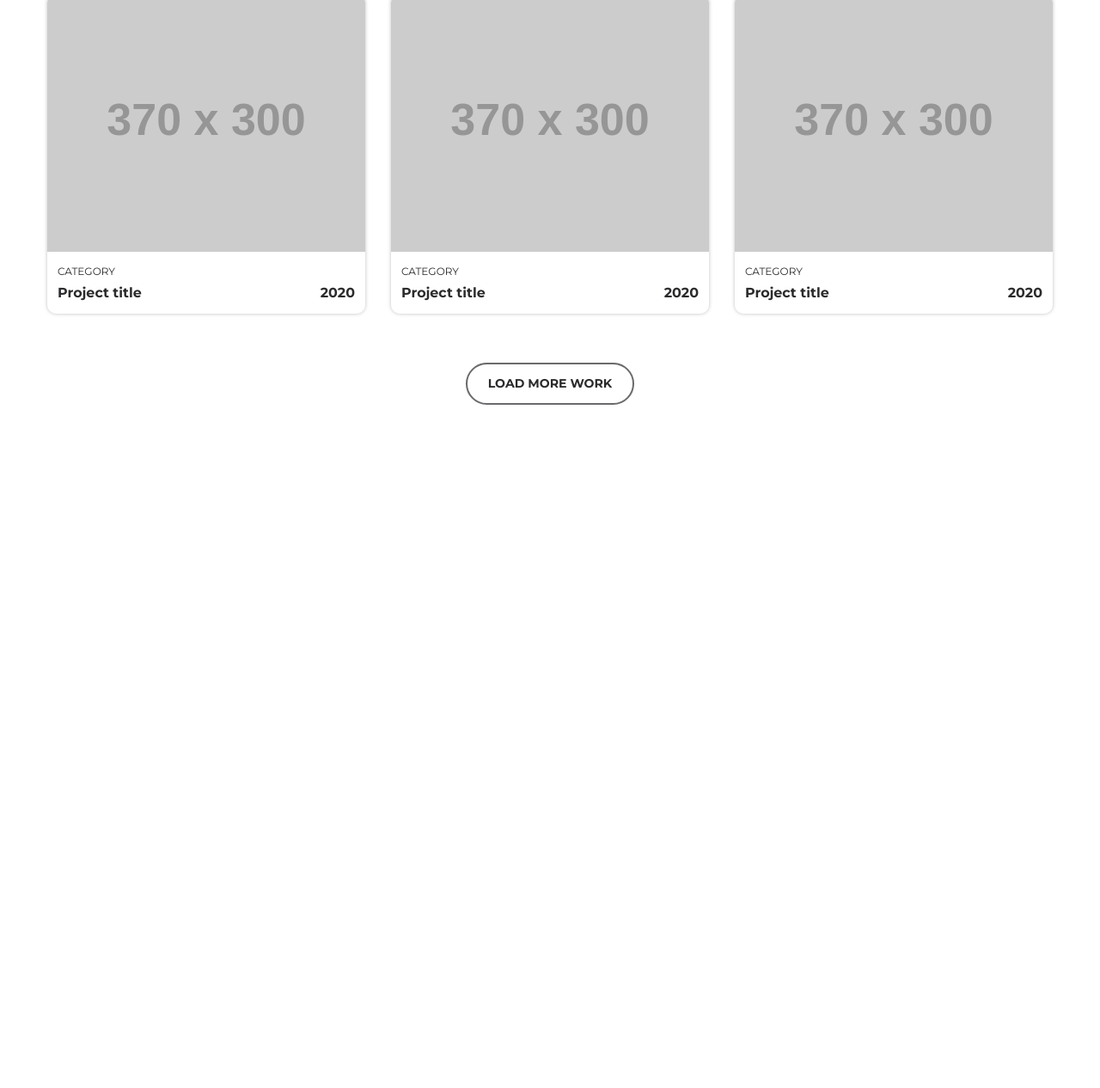
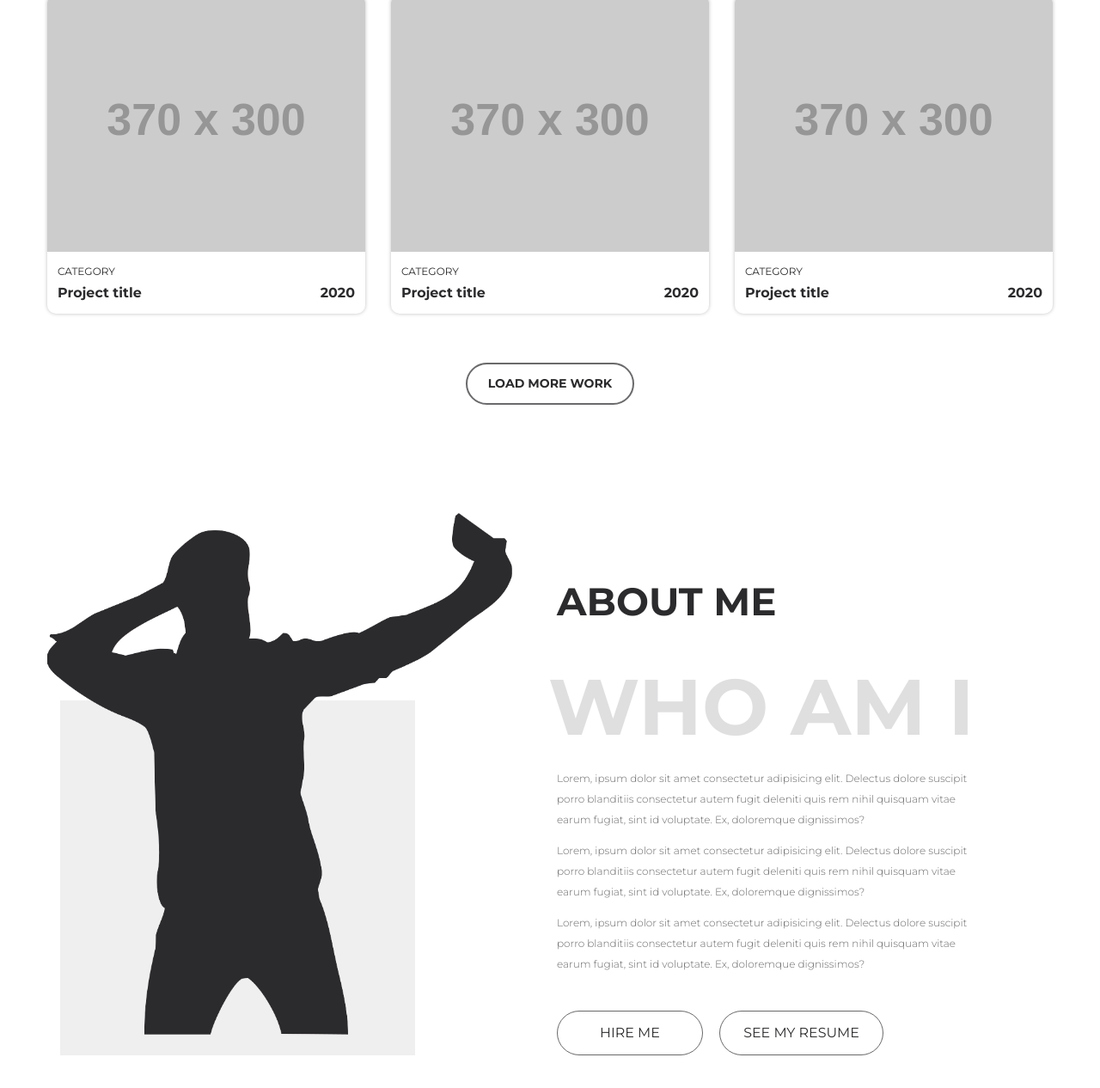
Before and after one commit to Ivan-Kayn/portfolio, a plain HTML site: page index.html in a window 1280 px wide. Shown: the part 1100-2366 px from the top of the page at 86% size. Before the commit the page ends 1613 px from the top, so only its background shows below. Drawn offline with Linux system fonts and the light colour scheme; placeholder pictures from the web are drawn by us.

Commit message:
3 section end

```diff
--- /dev/null
+++ b/css/blocks/about.less
@@ -0,0 +1,68 @@
+//main: ..//style.less
+
+.about {
+    margin: 8.4rem 0;
+}
+
+.about__inner {
+    display: flex;
+    max-width: 1090px;
+}
+
+.about__photo,
+.about__content {
+    width: 50%;
+}
+
+.about__photo {
+
+    position: relative;
+
+    img {
+        position: relative;
+        z-index: 2;
+    }
+
+    &:before {
+        content: "";
+        width: 413px;
+        height: 413px;
+        background-color: #efefef;
+        position: absolute;
+        left: 1rem;
+        bottom: 0;
+        z-index: 1;
+    }
+}
+
+.about__content {
+    padding-left: 3.2rem;
+    margin-top: 2rem;
+}
+
+.about__title {
+    font-size: 3rem;
+    color: @black;
+    font-weight: 700;
+    text-transform: uppercase;
+}
+
+.about__bigtitle {
+    font-size: 6.1rem;
+    color: fade(@black, 15%);
+    font-weight: 700;
+    text-transform: uppercase;
+    line-height: 1.1;
+    margin-bottom: 1.4rem;
+    position: relative;
+    left: -10px;
+
+}
+
+.about__text {
+    font-size: .8rem;
+    line-height: 2;
+    color: @gray;
+    font-weight: 300;
+    margin-bottom: 2.8rem;
+}
--- a/css/blocks/works.less
+++ b/css/blocks/works.less
@@ -1,7 +1,7 @@
 // main: ..//style.less
 
 .works {
-    padding: 2.8rem 0;
+    margin: 2.8rem 0;
 
 }
 
--- a/css/helpers.less
+++ b/css/helpers.less
@@ -3,3 +3,9 @@
 .text-center {
     text-align: center;
 }
+
+.img {
+    display: block;
+    max-width: 100%;
+    height: auto;
+}
--- a/css/style.less
+++ b/css/style.less
@@ -38,7 +38,7 @@ h6 {
 @import "blocks/works";
 @import "blocks/portfolio";
 @import "blocks/work";
-
+@import "blocks/about";
 
 
 
--- a/index.html
+++ b/index.html
@@ -195,7 +195,46 @@
                 <a class="btn btn--sm" href="">load more work</a>
             </div>
         </div>
-    </div>
+    </div> <!-- works end -->
+
+    <section class="about">
+        <div class="container">
+            <div class="about__inner">
+                <div class="about__photo">
+                    <img class="img" src="./images/designer_photo.png" alt="">
+                </div>
+                <div class="about__content">
+                    <h3 class="about__title">about me</h3>
+                    <h2 class="about__bigtitle">who am I</h2>
+                    <div class="about__text">
+                        <p>
+                            Lorem, ipsum dolor sit amet consectetur
+                            adipisicing elit. Delectus dolore suscipit
+                            porro blanditiis consectetur autem fugit
+                            deleniti quis rem nihil quisquam vitae earum fugiat,
+                            sint id voluptate. Ex, doloremque dignissimos?
+                        </p>
+                        <p>
+                            Lorem, ipsum dolor sit amet consectetur
+                            adipisicing elit. Delectus dolore suscipit
+                            porro blanditiis consectetur autem fugit
+                            deleniti quis rem nihil quisquam vitae earum fugiat,
+                            sint id voluptate. Ex, doloremque dignissimos?
+                        </p>
+                        <p>
+                            Lorem, ipsum dolor sit amet consectetur
+                            adipisicing elit. Delectus dolore suscipit
+                            porro blanditiis consectetur autem fugit
+                            deleniti quis rem nihil quisquam vitae earum fugiat,
+                            sint id voluptate. Ex, doloremque dignissimos?
+                        </p>
+                    </div>
+                    <a class="btn" href=""> Hire me </a>
+                    <button class="btn" href=""> See my resume </button>
+                </div>
+            </div>
+        </div>
+    </section>
 
 </body>
 
```
Also changed, not shown: css/style.css, images/designer_photo.png (added).
